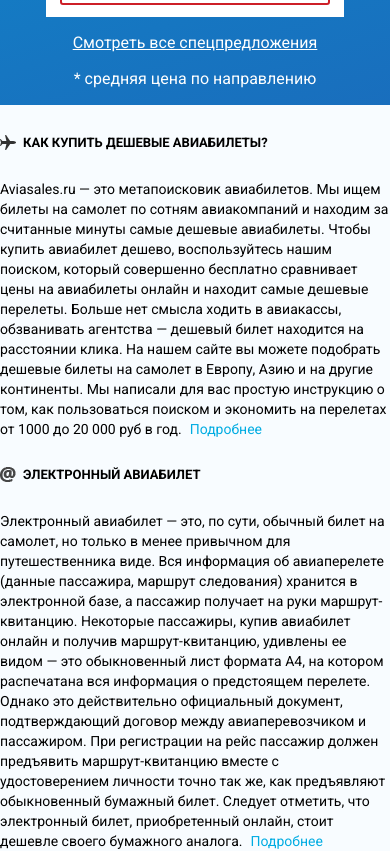
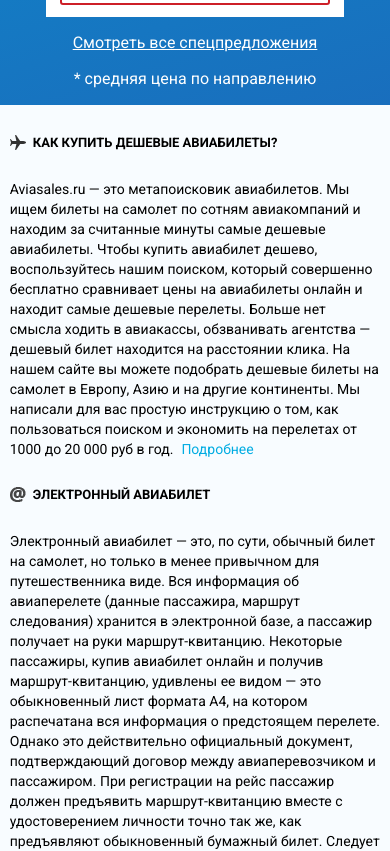
Before and after one commit to p1xar/aviasales-frontend-demo, a React (Create React App) app: page / in a window 390 px wide. Shown: the part 6740-7591 px from the top of the page. Built offline with nearby package versions, Linux system fonts and the light colour scheme.

Commit message:
Add media queries to MainArticles component

```diff
--- a/src/Home/MainArticles/index.js
+++ b/src/Home/MainArticles/index.js
@@ -8,6 +8,9 @@ import list from './list.svg';
 const HomeWrapperCustom = styled(HomeWrapper)`
     max-width: 65rem;
     margin-top: 1rem;
+    @media screen and (max-width: 65.625rem) {
+        max-width: 95%;
+    }
 `;
 const MainArticlesTitleWrapper = styled.div`
     display: flex;
```
